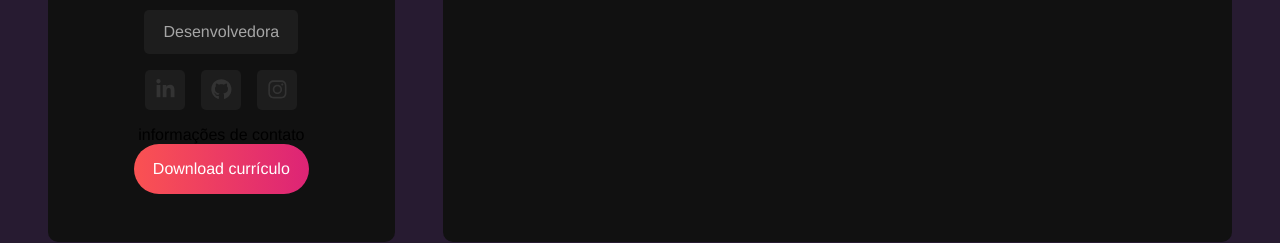
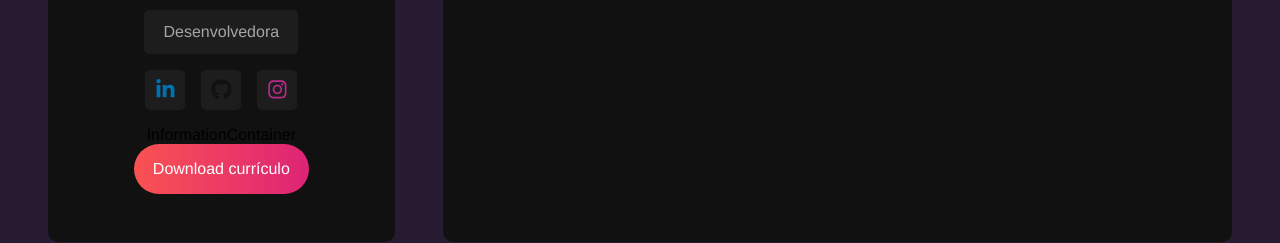
Before and after one commit to leticea/portfolio-react-sass, a React (Vite) app: page / in a window 1280 px wide. Shown: the part 482-725 px from the top of the page. Built offline with nearby package versions, Linux system fonts and the light colour scheme.

Commit message:
editando os icones

```diff
--- /dev/null
+++ b/src/components/InformationContainer.jsx
@@ -0,0 +1,9 @@
+import { AiFillPhone, AiOutlineMail, AiFillEnvironment } from "react-icons/ai";
+
+import "../styles/components/informationcontainer.sass";
+
+const InformationContainer = () => {
+  return <div>InformationContainer</div>;
+};
+
+export default InformationContainer;
--- a/src/components/Sidebar.jsx
+++ b/src/components/Sidebar.jsx
@@ -1,4 +1,5 @@
 import SocialNetworks from "./SocialNetworks";
+import InformationContainer from "./InformationContainer";
 import Avatar from "../img/eu.jpg";
 
 import "../styles/components/sidebar.sass";
@@ -9,7 +10,7 @@
       <img src={Avatar} alt="Letícia Mangueira" />
       <p className="title">Desenvolvedora</p>
       <SocialNetworks />
-      <p>informações de contato</p>
+      <InformationContainer />
       <a href="" className="btn">
         Download currículo
       </a>
--- a/src/styles/components/socialnetworks.sass
+++ b/src/styles/components/socialnetworks.sass
@@ -13,3 +13,17 @@
     color: #333
     font-size: 1.3rem
     @include mixins.center
+
+  #linkedin
+    color: #0072b1
+
+  #github
+    color: #111
+
+  #instagram
+    color: #bc2a8d
+
+  :hover
+    background: variables.$gradient
+    > svg
+      color: variables.$text-color
```
Also changed, not shown: src/styles/components/informationcontainer.sass (added).
